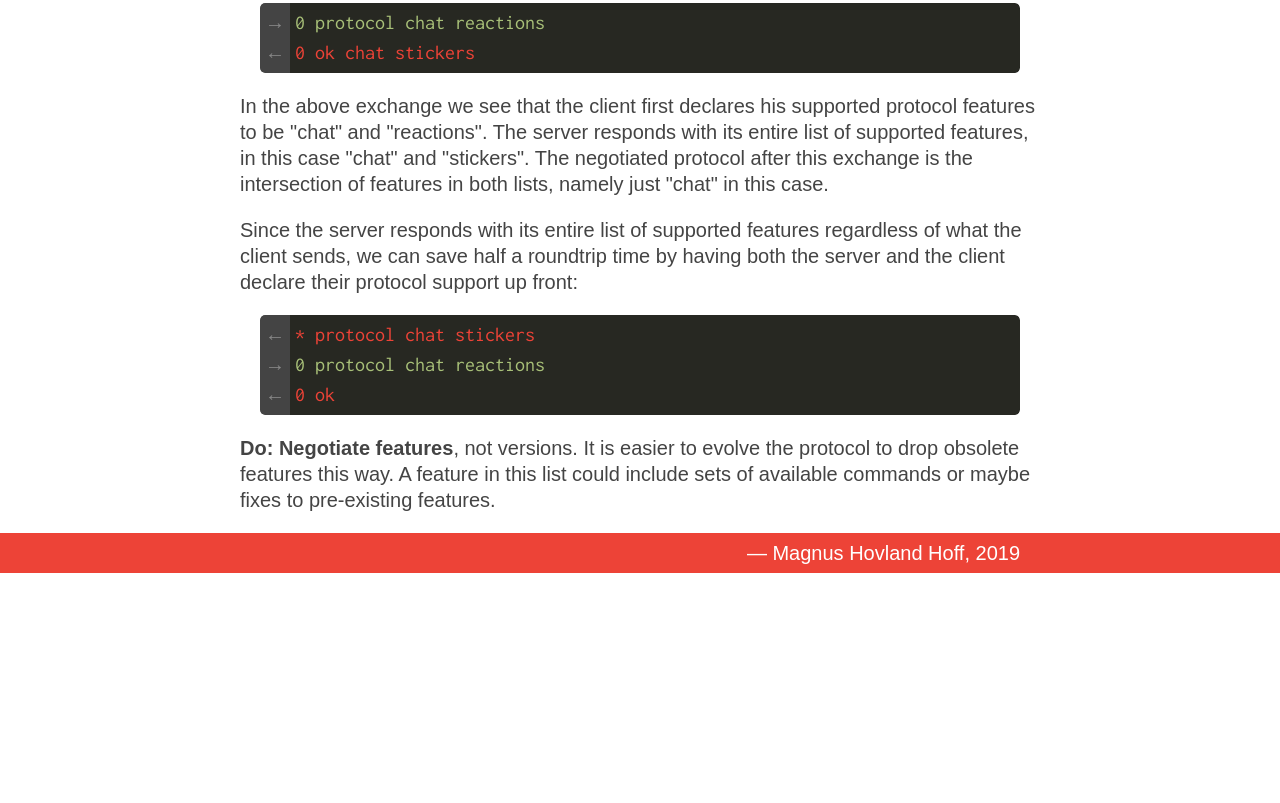
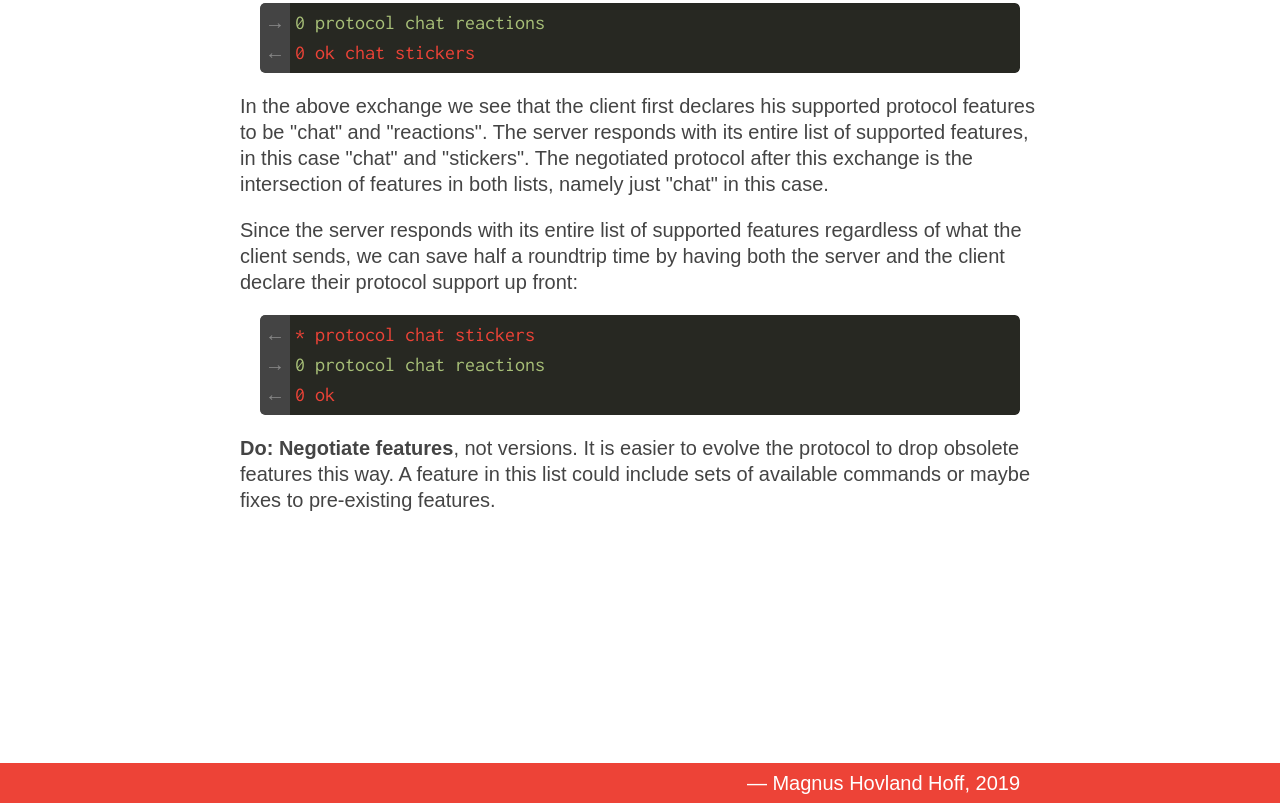
Before and after one commit to maghoff/plaintalk-documentation, a plain HTML site: page protocol-design-recommendations.html in a window 1280 px wide. Shown: the part 1568-2371 px from the top of the page. Before the commit the page ends 2141 px from the top, so only its background shows below. Drawn offline with Linux system fonts and the light colour scheme; a web font is replaced by a local one.

Commit message:
Sticky footer

```diff
--- a/protocol-design-recommendations.html
+++ b/protocol-design-recommendations.html
@@ -13,6 +13,8 @@
 
 </head>
 <body>
+
+<div id="sticky-footer-wrap"><div id="sticky-footer-main">
 
 <div class="banner">
 <div class="content">
@@ -127,12 +129,16 @@ to pre-existing features.
 
 </div>
 
+</div></div><div id="sticky-footer-footer">
+
 <div class="footer">
 <div class="content">
 <div class="signature">
 <a href="https://magnushoff.com/">&mdash; Magnus Hovland Hoff, 2019</a>
 </div>
 </div>
+</div>
+
 </div>
 
 <script>
```
